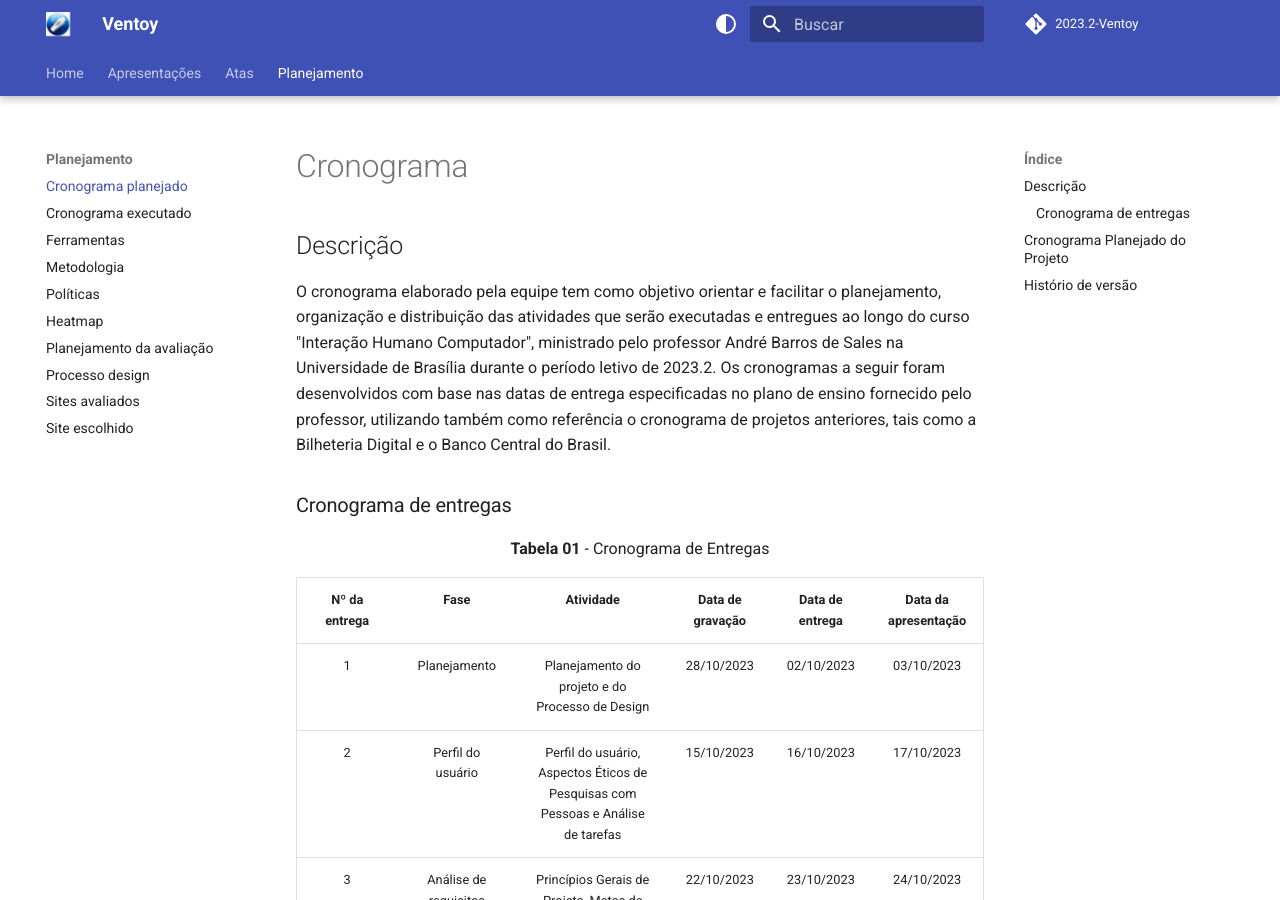
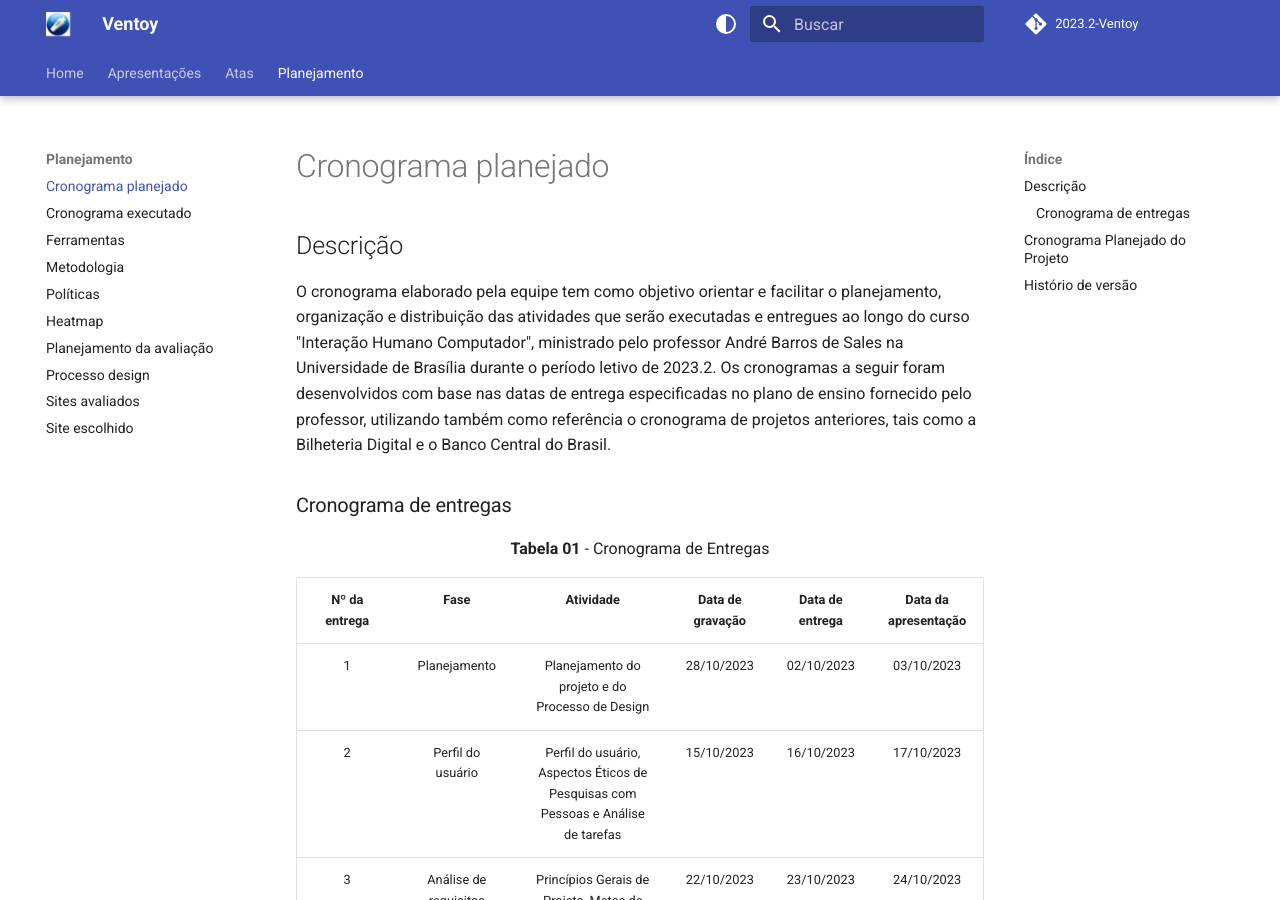
Before and after one commit to Interacao-Humano-Computador/2023.2-Ventoy, an MkDocs documentation site: the page built from docs/planejamento/cronograma/planejado.md, in a window 1280 px wide and 900 px high. Built offline with MkDocs 1.6.1 and Material for MkDocs 9.7.7, drawn with Linux system fonts in a browser that asks for light colours; comment, search, counter and statistics services are not loaded.

Commit message:
Update planejado.md

```diff
--- a/docs/planejamento/cronograma/planejado.md
+++ b/docs/planejamento/cronograma/planejado.md
@@ -1,4 +1,4 @@
-# Cronograma
+# Cronograma planejado
 
 ## Descrição
 O cronograma elaborado pela equipe tem como objetivo orientar e facilitar o planejamento, organização e distribuição das atividades que serão executadas e entregues ao longo do curso "Interação Humano Computador", ministrado pelo professor André Barros de Sales na Universidade de Brasília durante o período letivo de 2023.2. Os cronogramas a seguir foram desenvolvidos com base nas datas de entrega especificadas no plano de ensino fornecido pelo professor, utilizando também como referência o cronograma de projetos anteriores, tais como a Bilheteria Digital e o Banco Central do Brasil.
```
